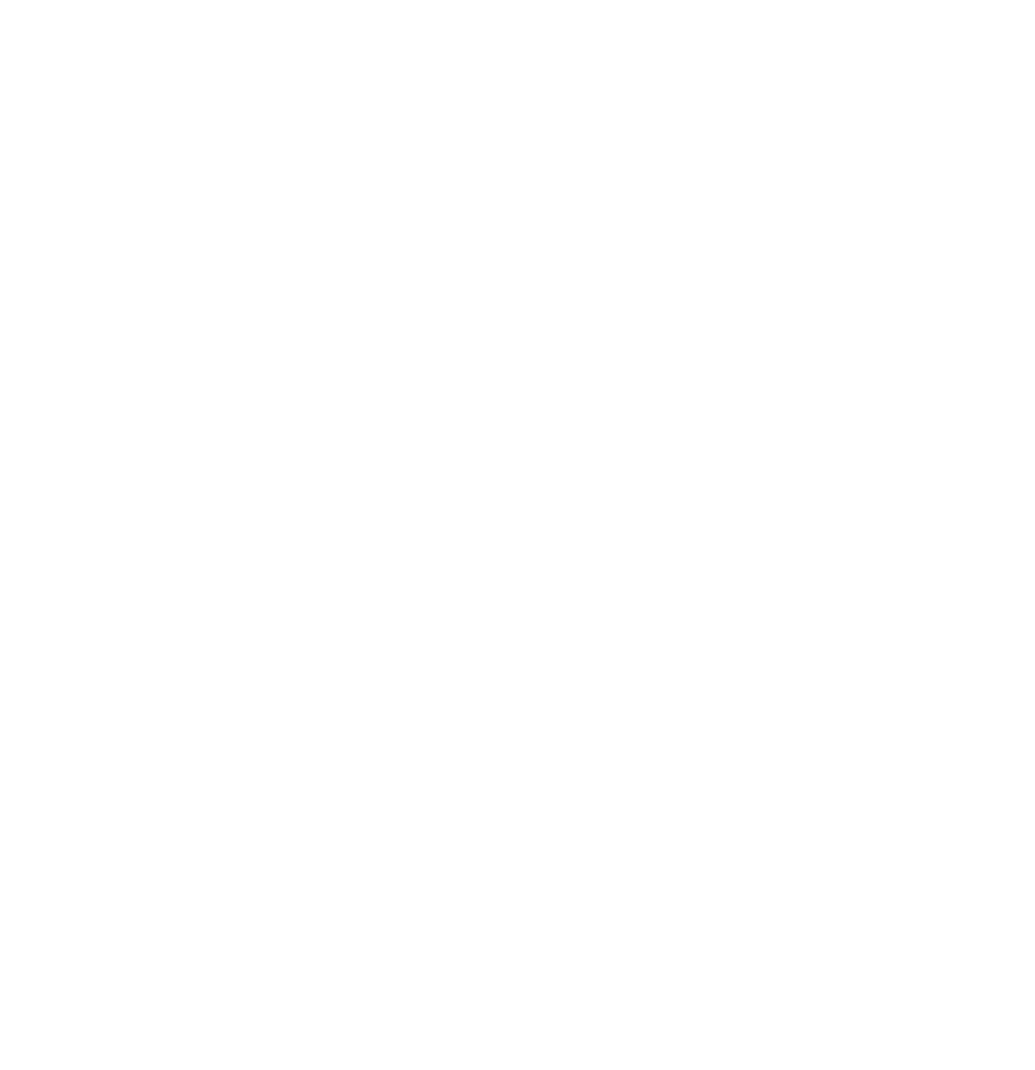
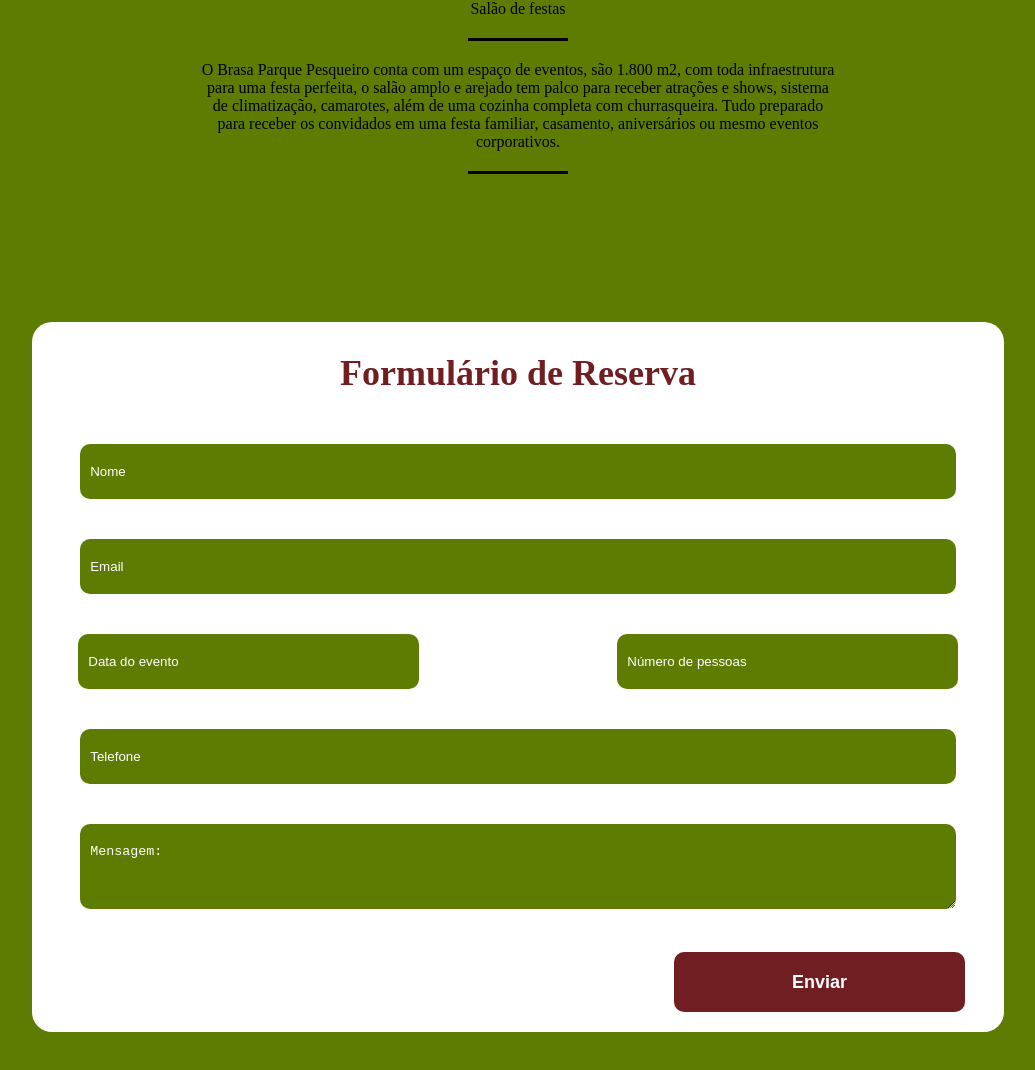
Before and after one commit to pedrocanddz/pesqueiro, a plain HTML site: page atracoes.html in a window 1280 px wide. Shown: the whole page, without its empty margins (122-1157 px from the left). Before the commit the page ends 800 px from the top, so only its background shows below. Drawn offline with Linux system fonts and the light colour scheme.

Commit message:
forms pronto

```diff
--- a/atracoes.html
+++ b/atracoes.html
@@ -22,7 +22,40 @@
 
 
   <!-------------------------- INICIO - Salão de festas  -------------------------->
+  <section class="salao_container">
+    <div class="up_salao_container">
+      <div>
+        Salão de festas
+      </div>
 
+      <div class="intro_salao">
+        <p> O Brasa Parque Pesqueiro conta com um espaço de eventos, são 1.800 m2, com toda infraestrutura para
+        uma festa perfeita, o salão amplo e arejado tem palco para receber atrações e shows, sistema de climatização, camarotes,
+        além de uma cozinha completa com churrasqueira. Tudo preparado para receber os convidados em uma
+        festa familiar, casamento, aniversários ou mesmo eventos corporativos.
+        </p>
+      </div>
+
+    </div>
+
+    <div class="forms">
+      <p>Formulário de Reserva</p>
+      <div class="inputs">
+        <input type="text" name="nome" id="nome" placeholder="Nome" required>
+        <input type="email" name="email" id="email" placeholder="Email" required>
+      <div class="data">
+        <input type="number" name="data_do_evento" id="data" placeholder="Data do evento" required>
+        <input type="number" name="num_de_pessoas" id="pessoas" placeholder="Número de pessoas" required>
+      </div>
+        <input type="tel" name="telefone" id="telefone" placeholder="Telefone" class="Asterisk" required>
+          <textarea name="mensagem" id="mensagem" cols="20" rows="3"
+           placeholder="Mensagem:"></textarea>
+      </div>
+      <div class="botao_div">
+        <button>Enviar</button>
+      </div>
+    </div>
+  </section>
   <!-------------------------- FIM - Salão de festas  -------------------------->
 
 
--- a/css/atracoes.css
+++ b/css/atracoes.css
@@ -9,7 +9,143 @@
 
 
 /*========================== INICIO = Salão de festas  ==========================*/
+.salao_container{
+    display: flex;
+    flex-direction: column;
+    align-items: center;
+    width: 100%;
+    height: 1619px;
+    background-color: var(--corVerde);
+    font-family: var(--font-family);
+}
 
+.up_salao_container{
+    display: flex;
+    flex-direction: column;
+    text-align: center;
+    align-items: center;
+    width: 50%;
+}
+.forms{
+    text-align: center;
+    width: 76%;
+    /* height: 853px; */
+    background-color: white;
+    border-radius: 20px;
+    margin-top: 10%;
+    font-size: var(--pagrafo-font-size);
+}
+
+::placeholder{
+    color: white;
+}
+.forms p{
+    color: var(--corSangue);
+    font-size: var(--tituloSecao-font-size);
+    font-weight: var(--tituloSecao-font-weight);
+    padding: 30px;
+}
+.inputs{
+    width: 100%;
+}
+input, textarea{
+    padding: 20px 10px;
+    color: white;
+    border-radius: 10px;
+    background-color: var(--corVerde);
+    width: 90%;
+    border: none;
+    margin: 20px 0;
+    box-sizing: border-box;
+}
+
+.data input{
+    width: 35%;
+    margin-left: 20%;
+}
+input#data{
+    margin-left: 0%;
+}
+.botao_div{
+    margin: 2% 1%;
+    width: 100%;
+    text-align: end;
+}
+button{
+    width: 30%;
+    background-color: var(--corSangue);
+    border-radius: 10px;
+    color: var(--corBranco);
+    padding: 2% 4%;
+    margin-right: 5%;
+    font-size: var(--textoBotao-font-size);
+    font-weight: var(--textoBotao-font-weight);
+    text-decoration: none;
+    text-align: center;
+    border: none;
+    box-sizing: border-box;
+}
+
+section .intro_salao ::after, section .intro_salao ::before {
+    content: '';
+    width: 100px;
+    height: 3px;
+    background-color: black;
+    display: block;
+    margin: 20px auto;
+}
+
+@media (max-width:768px){
+    .salao_container{
+        height: 1170px;
+    }
+    /* .forms{
+        height: 581px;
+    } */
+    .forms p{
+        padding: 20px;
+    }
+    /* .inputs{
+        height: 35%;
+    } */
+    input, textarea{
+        padding: 8px 7px;
+        margin: 10px 0;
+    }
+}
+
+@media (max-width: 320px){
+    .salao_container{
+        height: 653px;
+    }
+    .forms p{
+        padding: 10px 0;
+        font-size: 18px;
+    }
+    .forms{
+        width: 90%;
+        /* height: 267px; */
+    }
+    /* .inputs{
+        height: 173px;
+    } */
+    input, textarea{
+        padding: 0 0;
+        font-size: 13px;
+        margin: 5px 0;
+    }
+    .data input{
+        margin-left: 2%;
+        width: 43%;
+    }
+    textarea{
+        resize: vertical;
+    }
+    button{
+        width: 35%;
+    }
+
+}
 /*========================== FIM = Salão de festas  ==========================*/
 
 
```
